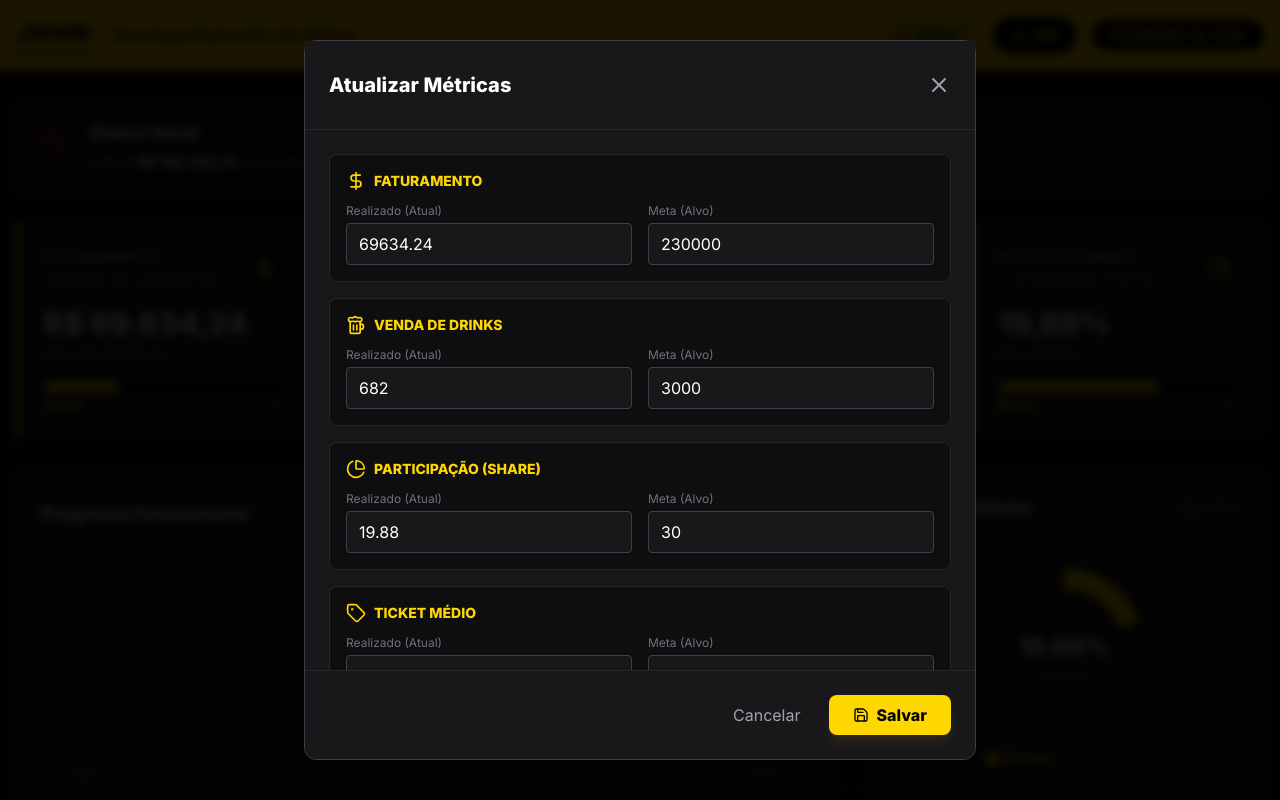
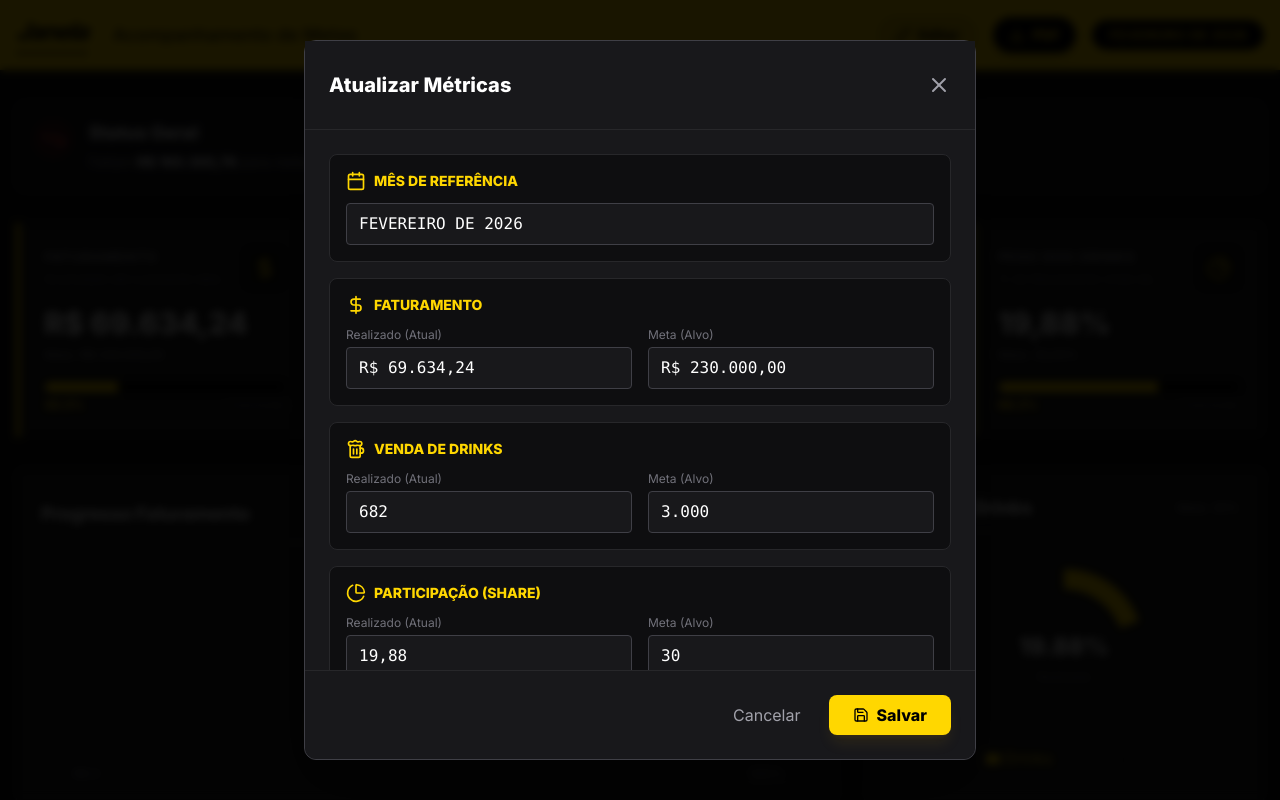
Before and after one commit to NevesPNG68/METAS-JANELA, a React (Vite) app: page / in a window 1280 px wide. Both pictures are taken after a click on the button "Editar". Shown: the top 800 px of the page. Built offline with nearby package versions, Linux system fonts and the light colour scheme.

Commit message:
Add files via upload

```diff
--- a/App.tsx
+++ b/App.tsx
@@ -42,6 +42,9 @@ const INITIAL_METRICS: MetricsState = {
 
 const App: React.FC = () => {
   const [metrics, setMetrics] = useState<MetricsState>(INITIAL_METRICS);
+  const [dateLabel, setDateLabel] = useState(
+    new Date().toLocaleDateString('pt-BR', { month: 'long', year: 'numeric' }).toUpperCase()
+  );
   const [isModalOpen, setIsModalOpen] = useState(false);
 
   const gapRevenue = metrics.revenue.target - metrics.revenue.current;
@@ -130,7 +133,7 @@ const App: React.FC = () => {
 
               {/* Date hidden on mobile */}
               <div className="hidden md:block text-sm font-semibold bg-black text-janela-yellow px-4 py-1 rounded-full border border-black/10">
-                {new Date().toLocaleDateString('pt-BR', { month: 'long', year: 'numeric' }).toUpperCase()}
+                {dateLabel}
               </div>
             </div>
           </div>
@@ -227,7 +230,11 @@ const App: React.FC = () => {
         isOpen={isModalOpen}
         onClose={() => setIsModalOpen(false)}
         currentMetrics={metrics}
-        onSave={setMetrics}
+        currentDateLabel={dateLabel}
+        onSave={(newMetrics, newDateLabel) => {
+          setMetrics(newMetrics);
+          setDateLabel(newDateLabel);
+        }}
       />
     </>
   );
--- a/components/DataInputModal.tsx
+++ b/components/DataInputModal.tsx
@@ -1,55 +1,64 @@
 import React, { useState, useEffect } from 'react';
-import { X, Save, DollarSign, Beer, Tag, PieChart } from 'lucide-react';
+import { X, Save, DollarSign, Beer, Tag, PieChart, LucideIcon, Calendar } from 'lucide-react';
 import { MetricsState } from '../types';
 
 interface DataInputModalProps {
   isOpen: boolean;
   onClose: () => void;
   currentMetrics: MetricsState;
-  onSave: (newMetrics: MetricsState) => void;
+  currentDateLabel: string;
+  onSave: (newMetrics: MetricsState, newDateLabel: string) => void;
 }
 
-const DataInputModal: React.FC<DataInputModalProps> = ({ isOpen, onClose, currentMetrics, onSave }) => {
-  const [formData, setFormData] = useState<MetricsState>(currentMetrics);
+type InputType = 'currency' | 'number' | 'decimal';
 
-  // Update local state when prop changes or modal opens
-  useEffect(() => {
-    setFormData(currentMetrics);
-  }, [currentMetrics, isOpen]);
+// Helper: Format number to Currency string (R$ 0,00)
+const formatCurrencyValue = (val: number) => {
+  return new Intl.NumberFormat('pt-BR', { style: 'currency', currency: 'BRL' }).format(val);
+};
 
-  if (!isOpen) return null;
+// Helper: Format number to Integer string with thousands separator (0.000)
+const formatNumberValue = (val: number) => {
+  return new Intl.NumberFormat('pt-BR').format(val);
+};
 
-  const handleChange = (category: keyof MetricsState, field: 'current' | 'target', value: string) => {
-    // Replace comma with dot for international format handling if user types comma
-    const cleanValue = value.replace(',', '.');
-    const numValue = parseFloat(cleanValue);
+// Component extracted to prevent re-mounting
+const MetricInputGroup = ({
+  title,
+  icon: Icon,
+  currentVal,
+  targetVal,
+  type,
+  onChange,
+}: {
+  title: string;
+  icon: LucideIcon;
+  currentVal: string;
+  targetVal: string;
+  type: InputType;
+  onChange: (field: 'current' | 'target', value: string) => void;
+}) => {
 
-    // Allow empty string to let user clear input
-    const finalValue = isNaN(numValue) && value !== '' ? formData[category][field] : numValue;
+  const handleInputChange = (field: 'current' | 'target', rawValue: string) => {
+    let newValue = rawValue;
 
-    setFormData(prev => ({
-      ...prev,
-      [category]: {
-        ...prev[category],
-        [field]: finalValue
-      }
-    }));
+    // Remove existing formatting to process raw input
+    if (type === 'currency') {
+      const digits = rawValue.replace(/\D/g, '');
+      const numberValue = digits ? Number(digits) / 100 : 0;
+      newValue = formatCurrencyValue(numberValue);
+    } else if (type === 'number') {
+      const digits = rawValue.replace(/\D/g, '');
+      const numberValue = digits ? Number(digits) : 0;
+      newValue = formatNumberValue(numberValue);
+    }
+    // For 'decimal' (Share), we allow free typing but maybe normalize commas/dots if needed.
+    // We leave it as is to allow typing "19,5" naturally.
+
+    onChange(field, newValue);
   };
 
-  const handleSave = () => {
-    onSave(formData);
-    onClose();
-  };
-
-  const InputGroup = ({
-    category,
-    title,
-    icon: Icon
-  }: {
-    category: keyof MetricsState;
-    title: string;
-    icon: any
-  }) => (
+  return (
     <div className="bg-black/40 p-4 rounded-lg border border-zinc-800">
       <div className="flex items-center gap-2 mb-3 text-janela-yellow">
         <Icon className="w-5 h-5" />
@@ -59,30 +68,105 @@ const DataInputModal: React.FC<DataInputModalProps> = ({ isOpen, onClose, curren
         <div>
           <label className="block text-xs text-zinc-500 mb-1">Realizado (Atual)</label>
           <input
-            type="number"
-            inputMode="decimal"
-            step="0.01"
-            value={isNaN(formData[category].current) ? '' : formData[category].current}
-            onChange={(e) => handleChange(category, 'current', e.target.value)}
-            className="w-full bg-zinc-900 border border-zinc-700 rounded px-3 py-3 sm:py-2 text-white text-base focus:outline-none focus:border-janela-yellow transition-colors placeholder-zinc-700"
-            placeholder="0.00"
+            type="text"
+            inputMode={type === 'decimal' ? 'decimal' : 'numeric'}
+            value={currentVal}
+            onChange={(e) => handleInputChange('current', e.target.value)}
+            className="w-full bg-zinc-900 border border-zinc-700 rounded px-3 py-3 sm:py-2 text-white text-base focus:outline-none focus:border-janela-yellow transition-colors placeholder-zinc-700 font-mono"
+            placeholder={type === 'currency' ? 'R$ 0,00' : '0'}
           />
         </div>
         <div>
           <label className="block text-xs text-zinc-500 mb-1">Meta (Alvo)</label>
           <input
-            type="number"
-            inputMode="decimal"
-            step="0.01"
-            value={isNaN(formData[category].target) ? '' : formData[category].target}
-            onChange={(e) => handleChange(category, 'target', e.target.value)}
-            className="w-full bg-zinc-900 border border-zinc-700 rounded px-3 py-3 sm:py-2 text-white text-base focus:outline-none focus:border-janela-yellow transition-colors placeholder-zinc-700"
-            placeholder="0.00"
+            type="text"
+            inputMode={type === 'decimal' ? 'decimal' : 'numeric'}
+            value={targetVal}
+            onChange={(e) => handleInputChange('target', e.target.value)}
+            className="w-full bg-zinc-900 border border-zinc-700 rounded px-3 py-3 sm:py-2 text-white text-base focus:outline-none focus:border-janela-yellow transition-colors placeholder-zinc-700 font-mono"
+            placeholder={type === 'currency' ? 'R$ 0,00' : '0'}
           />
         </div>
       </div>
     </div>
   );
+};
+
+const DataInputModal: React.FC<DataInputModalProps> = ({ isOpen, onClose, currentMetrics, currentDateLabel, onSave }) => {
+  // Local state holds the formatted strings
+  const [localValues, setLocalValues] = useState<Record<string, { current: string; target: string }>>({});
+  const [localDateLabel, setLocalDateLabel] = useState('');
+
+  useEffect(() => {
+    if (isOpen) {
+      const initialValues: Record<string, { current: string; target: string }> = {};
+
+      const getFormattedInitial = (key: string, val: number) => {
+        if (key === 'revenue' || key === 'ticket') return formatCurrencyValue(val);
+        if (key === 'drinks') return formatNumberValue(val);
+        // For Share, keep original string representation but ensure comma for BR
+        return val.toString().replace('.', ',');
+      };
+
+      (Object.keys(currentMetrics) as Array<keyof MetricsState>).forEach((key) => {
+        initialValues[key] = {
+          current: getFormattedInitial(key, currentMetrics[key].current),
+          target: getFormattedInitial(key, currentMetrics[key].target),
+        };
+      });
+      setLocalValues(initialValues);
+      setLocalDateLabel(currentDateLabel);
+    }
+  }, [isOpen, currentMetrics, currentDateLabel]);
+
+  if (!isOpen) return null;
+
+  const handleChange = (category: keyof MetricsState, field: 'current' | 'target', value: string) => {
+    setLocalValues((prev) => ({
+      ...prev,
+      [category]: {
+        ...prev[category],
+        [field]: value,
+      },
+    }));
+  };
+
+  const handleSave = () => {
+    const newMetrics = { ...currentMetrics };
+
+    (Object.keys(localValues) as Array<keyof MetricsState>).forEach((key) => {
+      if (localValues[key]) {
+        const currentStr = localValues[key].current;
+        const targetStr = localValues[key].target;
+
+        let currentVal = 0;
+        let targetVal = 0;
+
+        if (key === 'revenue' || key === 'ticket') {
+          // Parse Currency: remove non digits, divide by 100
+          currentVal = Number(currentStr.replace(/\D/g, '')) / 100;
+          targetVal = Number(targetStr.replace(/\D/g, '')) / 100;
+        } else if (key === 'drinks') {
+          // Parse Number: remove non digits
+          currentVal = Number(currentStr.replace(/\D/g, ''));
+          targetVal = Number(targetStr.replace(/\D/g, ''));
+        } else {
+          // Parse Decimal/Share: replace comma with dot
+          currentVal = parseFloat(currentStr.replace(',', '.')) || 0;
+          targetVal = parseFloat(targetStr.replace(',', '.')) || 0;
+        }
+
+        newMetrics[key] = {
+          ...newMetrics[key],
+          current: currentVal,
+          target: targetVal,
+        };
+      }
+    });
+
+    onSave(newMetrics, localDateLabel);
+    onClose();
+  };
 
   return (
     <div className="fixed inset-0 z-[60] flex items-center justify-center sm:p-4 bg-black/90 backdrop-blur-sm">
@@ -96,10 +180,56 @@ const DataInputModal: React.FC<DataInputModalProps> = ({ isOpen, onClose, curren
         </div>
 
         <div className="flex-1 overflow-y-auto p-4 sm:p-6 space-y-4 custom-scrollbar">
-          <InputGroup category="revenue" title="Faturamento" icon={DollarSign} />
-          <InputGroup category="drinks" title="Venda de Drinks" icon={Beer} />
-          <InputGroup category="share" title="Participação (Share)" icon={PieChart} />
-          <InputGroup category="ticket" title="Ticket Médio" icon={Tag} />
+
+          {/* Reference Date Input */}
+          <div className="bg-black/40 p-4 rounded-lg border border-zinc-800">
+            <div className="flex items-center gap-2 mb-3 text-janela-yellow">
+              <Calendar className="w-5 h-5" />
+              <h3 className="font-bold text-sm uppercase">Mês de Referência</h3>
+            </div>
+            <div>
+              <input
+                type="text"
+                value={localDateLabel}
+                onChange={(e) => setLocalDateLabel(e.target.value)}
+                className="w-full bg-zinc-900 border border-zinc-700 rounded px-3 py-3 sm:py-2 text-white text-base focus:outline-none focus:border-janela-yellow transition-colors placeholder-zinc-700 font-mono"
+                placeholder="EX: JANEIRO 2025"
+              />
+            </div>
+          </div>
+
+          <MetricInputGroup
+            title="Faturamento"
+            icon={DollarSign}
+            currentVal={localValues['revenue']?.current ?? ''}
+            targetVal={localValues['revenue']?.target ?? ''}
+            type="currency"
+            onChange={(f, v) => handleChange('revenue', f, v)}
+          />
+          <MetricInputGroup
+            title="Venda de Drinks"
+            icon={Beer}
+            currentVal={localValues['drinks']?.current ?? ''}
+            targetVal={localValues['drinks']?.target ?? ''}
+            type="number"
+            onChange={(f, v) => handleChange('drinks', f, v)}
+          />
+          <MetricInputGroup
+            title="Participação (Share)"
+            icon={PieChart}
+            currentVal={localValues['share']?.current ?? ''}
+            targetVal={localValues['share']?.target ?? ''}
+            type="decimal"
+            onChange={(f, v) => handleChange('share', f, v)}
+          />
+          <MetricInputGroup
+            title="Ticket Médio"
+            icon={Tag}
+            currentVal={localValues['ticket']?.current ?? ''}
+            targetVal={localValues['ticket']?.target ?? ''}
+            type="currency"
+            onChange={(f, v) => handleChange('ticket', f, v)}
+          />
           {/* Add extra padding at bottom for mobile scrolling */}
           <div className="h-20 sm:h-0"></div>
         </div>
--- a/metadata.json
+++ b/metadata.json
@@ -1,5 +1,5 @@
 {
-  "name": "Copy of Janela Bar - Dashboard de Metas",
+  "name": "JANELA BAR - META FINAL",
   "description": "Dashboard de acompanhamento de KPIs e Metas com identidade visual Janela Bar (Amarelo e Preto).",
   "requestFramePermissions": []
 }
--- a/package.json
+++ b/package.json
@@ -1,5 +1,5 @@
 {
-  "name": "copy-of-janela-bar---dashboard-de-metas",
+  "name": "janela-bar---meta-final",
   "private": true,
   "version": "0.0.0",
   "type": "module",
```
Also changed, not shown: vite.config.ts (+3 -9 lines).
